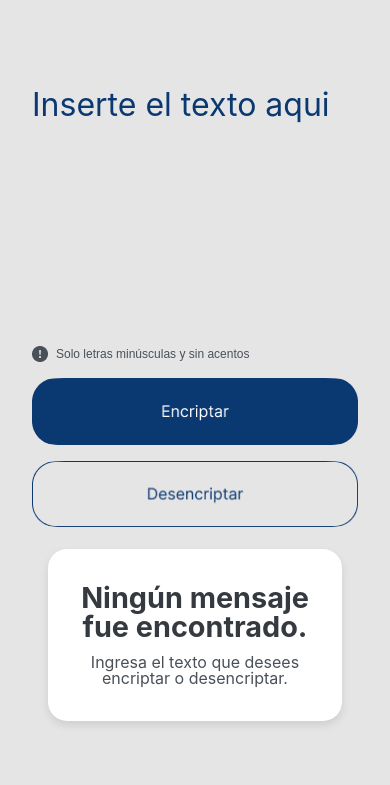
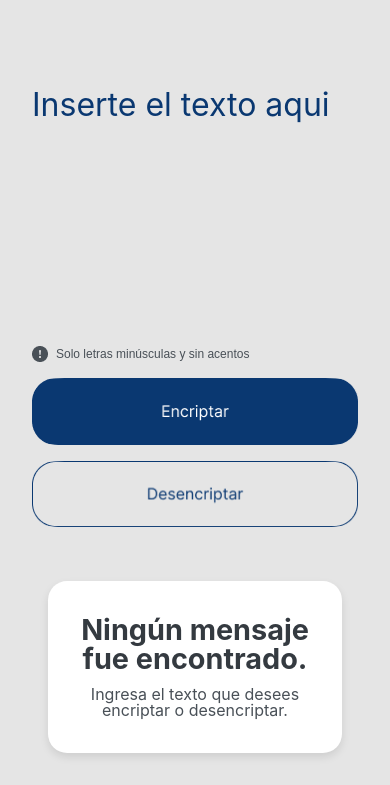
Before and after one commit to rodrigojg35/Encriptador-Challenge, a plain HTML site: page index.html in a window 390 px wide. Shown: the part 91-876 px from the top of the page. Before the commit the page ends 844 px from the top, so only its background shows below. Drawn offline with Linux system fonts and the light colour scheme.

Commit message:
Actualizacion en responsividad 1

```diff
--- a/css/estilos.css
+++ b/css/estilos.css
@@ -320,7 +320,7 @@ body {
         width: 100%;
         padding: 0 2rem;
         height: 100vh;
-        gap: 0;
+        gap: 2rem;
     }
 
     .seccion-izquierda, .seccion-derecha {
```
